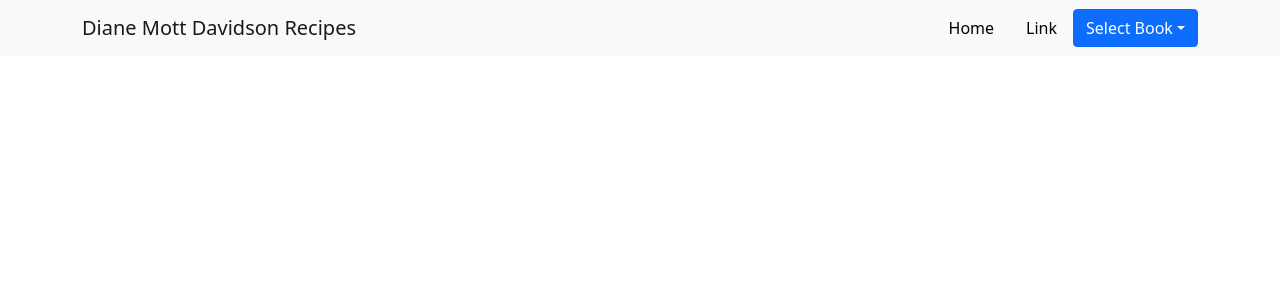
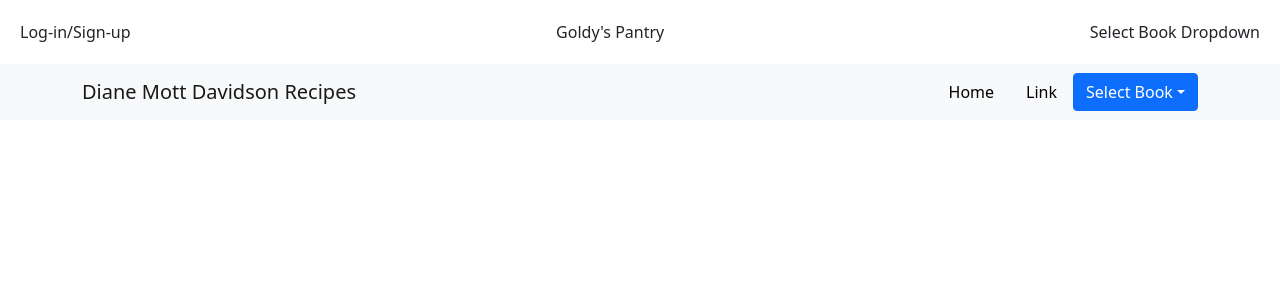
Before and after one commit to davidsjg/DMD-Recipes-App, a React (Create React App) app in the folder client/: page /recipe in a window 1280 px wide. Shown: the top 300 px of the page. Built offline with nearby package versions, Linux system fonts and the light colour scheme.

Commit message:
header component added, layout setup

```diff
--- a/client/src/App.js
+++ b/client/src/App.js
@@ -6,6 +6,7 @@ import MappedRecipes from "./pages/MappedRecipes";
 import Recipe from "./pages/Recipe";
 import RecipeContext from "./utils/RecipeContext";
 import NavigationBar from "./components/NavigationBar/NavigationBar";
+import Header from "./components/Header/Header";
 
 let allTitles = [
   "Catering to Nobody",
@@ -53,6 +54,7 @@ function App() {
     <RecipeContext.Provider value={recipeState}>
       <Router>
         <div>
+          <Header />
           <NavigationBar />
           <Switch>
             <Route
--- /dev/null
+++ b/client/src/components/Header/Header.js
@@ -0,0 +1,16 @@
+import React from "react";
+import styles from "./Header.module.css";
+
+function Header() {
+  return (
+    <>
+      <div className={styles["header__container"]}>
+        <div>Log-in/Sign-up</div>
+        <div>Goldy's Pantry</div>
+        <div>Select Book Dropdown</div>
+      </div>
+    </>
+  );
+}
+
+export default Header;
--- /dev/null
+++ b/client/src/components/Header/Header.module.css
@@ -0,0 +1,10 @@
+.header__container {
+  display: flex;
+  flex-direction: row;
+  justify-content: space-between;
+  align-items: center;
+}
+
+.header__container div {
+  padding: 20px 20px;
+}
--- a/client/src/pages/Recipe.js
+++ b/client/src/pages/Recipe.js
@@ -15,9 +15,12 @@ export default function Recipe(props) {
 
   const setCurrRecipe = props.updateCurrRecipe;
 
+  console.log(props);
+
   //which input was entered by the user
   let searchParam = props.location.state;
 
+  //recipe name string
   let historyRecipe = props.match.params.recipe;
 
   function handleClick() {
@@ -25,6 +28,7 @@ export default function Recipe(props) {
   }
 
   useEffect(() => {
+    //              recipe name, which input was used
     API.singleQuery(historyRecipe, searchParam).then((data) => {
       // setIngredRecipes([data.data]);
 
```
Also changed, not shown: 1 other file (tests, documents, lock files or other folders).
